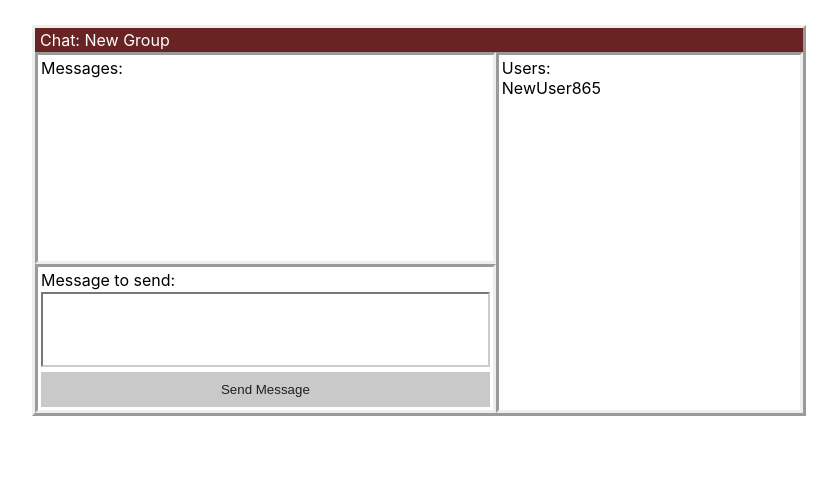
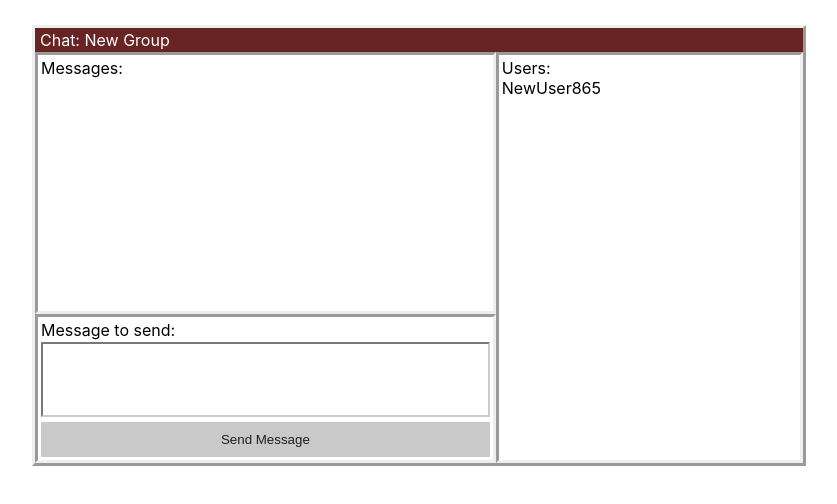
Before and after one commit to jasminnancy/chatroom-frontend, a React (Create React App) app: page / in a window 1280 px wide. Shown: the top 504 px of the page, without its empty margins (221-1058 px from the left). Built offline with nearby package versions, Linux system fonts and the light colour scheme.

Commit message:
fixed chat height

```diff
--- a/src/App.css
+++ b/src/App.css
@@ -37,8 +37,8 @@
 }
 
 .message-list {
-  height: 200px;
-  max-height: 200px;
+  height: 250px;
+  max-height: 250px;
 }
 
 .message input[type=text] {
```
